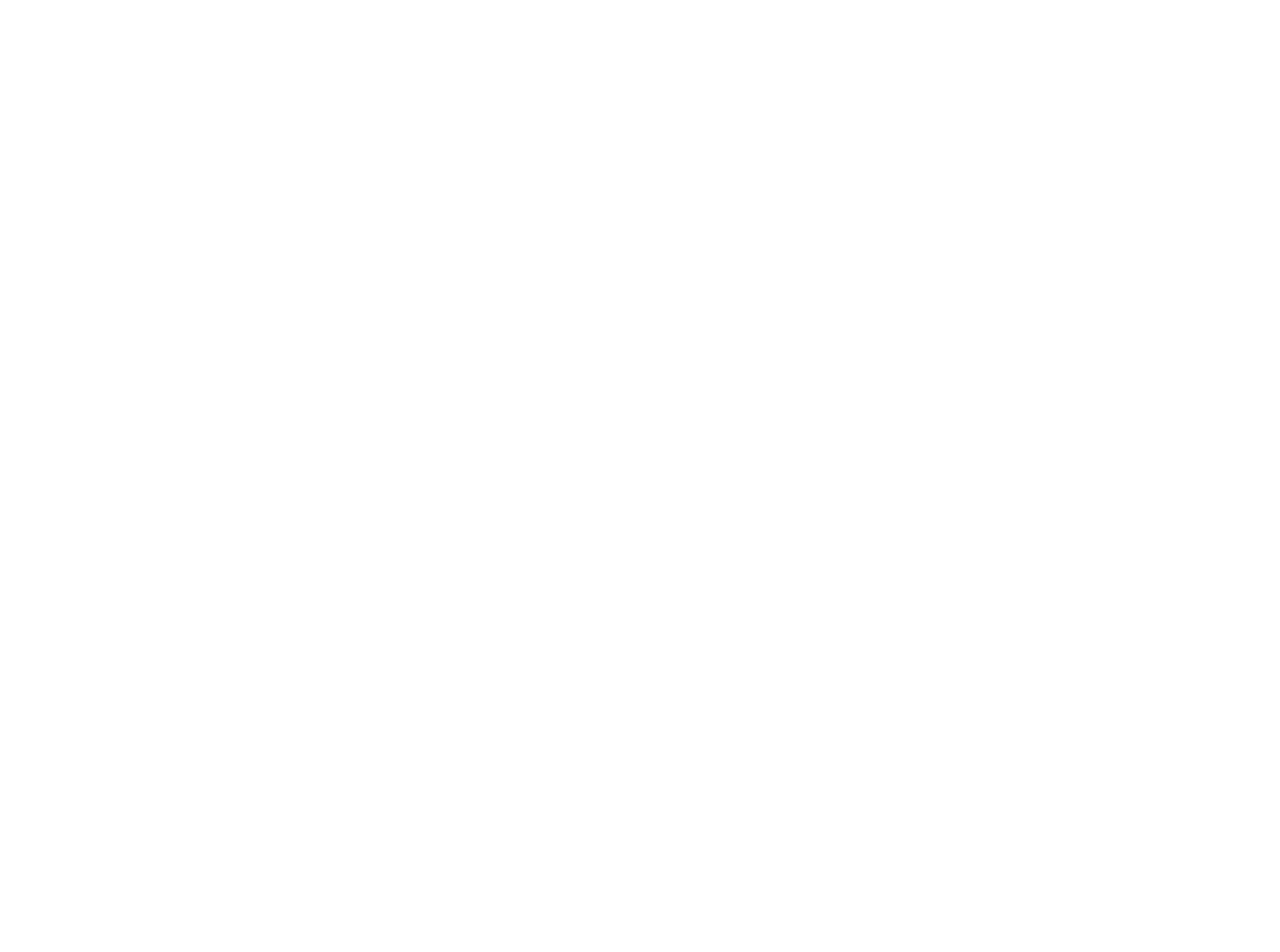
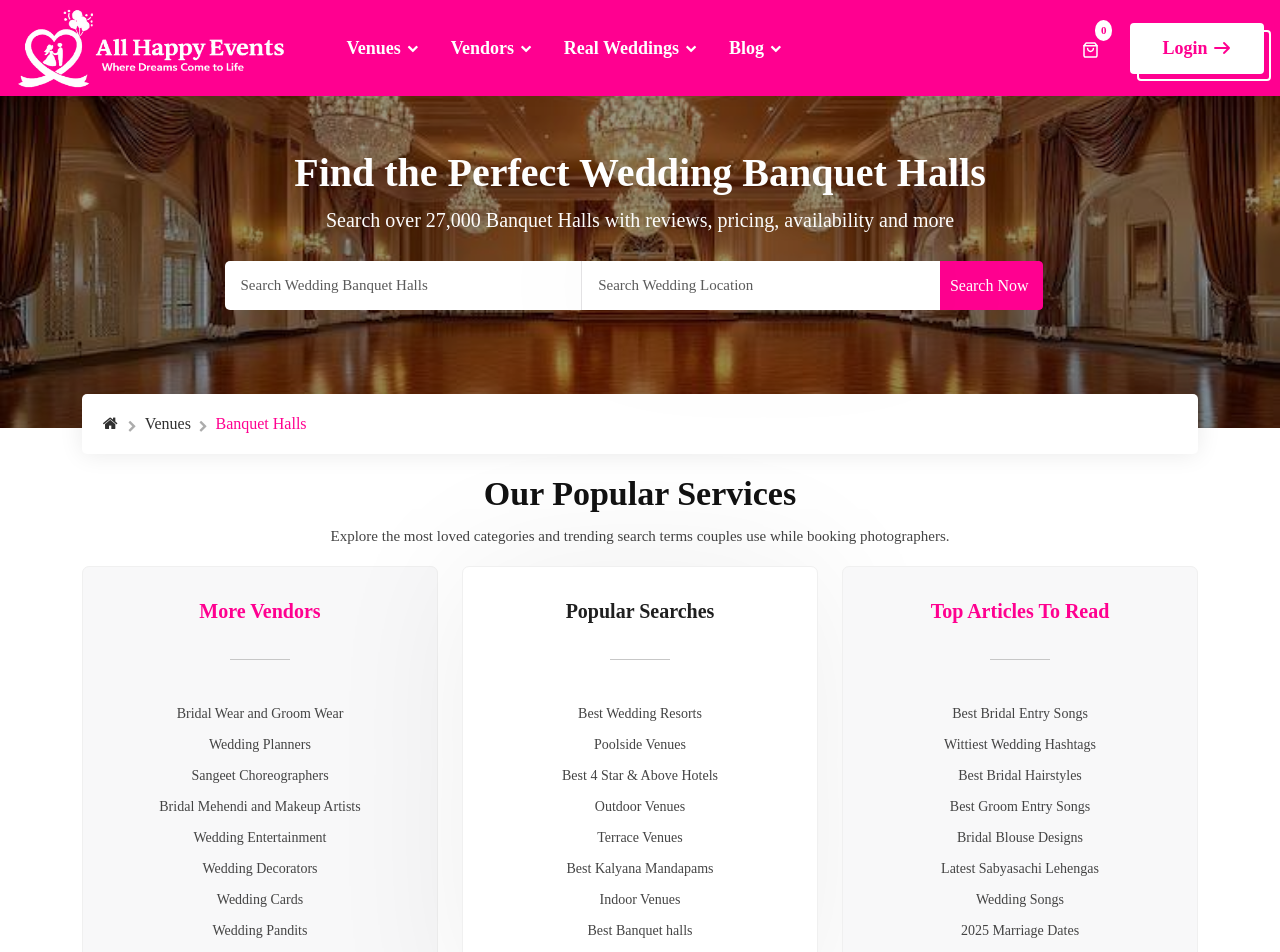
Before and after one commit to JwalaHema/Events, a React (Vite) app: page /venues-list in a window 1280 px wide. Before the commit this address had no page. Shown: the top 952 px of the page. Before the commit the page ends 800 px from the top, so only its background shows below. Built offline with nearby package versions, Linux system fonts and the light colour scheme; a web font is replaced by a local one.

Commit message:
Added pricing cards inn details pages

```diff
--- a/src/App.tsx
+++ b/src/App.tsx
@@ -1,12 +1,14 @@
 import { Routes, Route } from "react-router-dom";
 import Index from "./pages/Index";
 import RealWeddings from "./pages/RealWeddings";
+import VenuesList from "./pages/VenuesList";
 
 function App() {
   return (
     <Routes>
       <Route path="/" element={<Index />} />
       <Route path="/real-weddings" element={<RealWeddings />} />
+      <Route path="/venues-list" element={<VenuesList />} />
     </Routes>
   );
 }
--- a/src/components/Breadcrumbs.tsx
+++ b/src/components/Breadcrumbs.tsx
@@ -1,30 +1,68 @@
-import type { BreadcrumbData } from "../types/BreadcrumbsTypes";
+import type { BreadCrumbsData } from "../types/BreadcrumbsTypes";
 import { Link } from "react-router-dom";
 
 type Props = {
-  data: BreadcrumbData;
+  data: BreadCrumbsData;
 };
 
-const Breadcrumbs: React.FC<Props> = ({ data }) => {
+const BreadCrumbs: React.FC<Props> = ({ data }) => {
+  const isSearch = data.variant === "search";
+
   return (
     <section
-      className="breadcrumbs-page"
+      className={
+        isSearch
+          ? "search-result-header banner-image"
+          : "breadcrumbs-page"
+      }
       style={
         data.backgroundImage
           ? {
               backgroundImage: `url(${data.backgroundImage})`,
               backgroundSize: "cover",
-              backgroundPosition: "start",
+              backgroundPosition: "center",
             }
           : {}
       }
     >
       <div className="container">
-        <h1>{data.title}</h1>
 
+        {/* 🔥 SEARCH VARIANT */}
+        {isSearch ? (
+          <div className="row">
+            <div className="col-lg-9 mx-auto mb-5">
+              <h1>{data.title}</h1>
+              <p className="lead">{data.subtitle}</p>
+
+              <div className="input-group">
+                <input
+                  type="text"
+                  className="form-control form-light"
+                  placeholder={data.searchPlaceholder1}
+                />
+
+                <input
+                  type="text"
+                  className="form-control form-light left-border"
+                  placeholder={data.searchPlaceholder2}
+                />
+
+                <div className="input-group-prepend input-group-prepend-search">
+                  <button type="submit" className="btn btn-default btn-default-search">
+                    {data.buttonText}
+                  </button>
+                </div>
+              </div>
+            </div>
+          </div>
+        ) : (
+          /* 🔥 DEFAULT VARIANT */
+          <h1>{data.title}</h1>
+        )}
+
+        {/* ✅ COMMON BREADCRUMB */}
         <nav aria-label="breadcrumb">
           <ol className="breadcrumb">
-
             {data.items.map((item, index) => {
               const isLast = index === data.items.length - 1;
 
@@ -40,18 +78,19 @@ const Breadcrumbs: React.FC<Props> = ({ data }) => {
                     </Link>
                   ) : (
                     <>
-                      {item.icon && <i className={item.icon}></i>} {item.label}
+                      {item.icon && <i className={item.icon}></i>}{" "}
+                      {item.label}
                     </>
                   )}
                 </li>
               );
             })}
-
           </ol>
         </nav>
+
       </div>
     </section>
   );
 };
 
-export default Breadcrumbs;
+export default BreadCrumbs;
--- a/src/components/Header.tsx
+++ b/src/components/Header.tsx
@@ -39,37 +39,37 @@ const Header: React.FC = () => {
 
                                     <div className="mega-col">
                                         <h4>By Type</h4>
-                                        <a href="Venues_list.html">Banquet Halls</a>
-                                        <a href="Venues_list.html">Marriage Garden / Lawns</a>
-                                        <a href="Venues_list.html">Event Resorts</a>
-                                        <a href="Venues_list.html">Small Function / Party Halls</a>
-                                        <a href="Venues_list.html">Destination Event Venues</a>
-                                        <a href="Venues_list.html">Kalyana Mandapams</a>
-                                        <a href="Venues_list.html">4 Star & Above Hotels</a>
-                                        <a href="Venues_list.html">Event Farmhouses</a>
-                                        <a href="Venues_list.html">View all Venues</a>
+                                        <Link to="/venues-list">Banquet Halls</Link>
+                                        <Link to="/venues-list">Marriage Garden / Lawns</Link>
+                                        <Link to="/venues-list">Event Resorts</Link>
+                                        <Link to="/venues-list">Small Function / Party Halls</Link>
+                                        <Link to="/venues-list">Destination Event Venues</Link>
+                                        <Link to="/venues-list">Kalyana Mandapams</Link>
+                                        <Link to="/venues-list">4 Star & Above Hotels</Link>
+                                        <Link to="/venues-list">Event Farmhouses</Link>
+                                        <Link to="/venues-list">View all Venues</Link>
                                     </div>
 
                                     <div className="mega-col">
                                         <h4>By City</h4>
-                                        <a href="Venues_list.html">Hyderabad</a>
-                                        <a href="Venues_list.html">Vijayawada</a>
-                                        <a href="Venues_list.html">Tirupati</a>
-                                        <a href="Venues_list.html">Rajahmundry</a>
-                                        <a href="Venues_list.html">Vizag</a>
-                                        <a href="Venues_list.html">Warangal</a>
+                                        <Link to="/venues-list">Hyderabad</Link>
+                                        <Link to="/venues-list">Vijayawada</Link>
+                                        <Link to="/venues-list">Tirupati</Link>
+                                        <Link to="/venues-list">Rajahmundry</Link>
+                                        <Link to="/venues-list">Vizag</Link>
+                                        <Link to="/venues-list">Warangal</Link>
                                     </div>
 
                                     <div className="mega-col">
                                         <h4>Popular Picks</h4>
-                                        <a href="Venues_list.html">Luxury 5-Star Venues</a>
-                                        <a href="Venues_list.html">Beach Event Venues</a>
-                                        <a href="Venues_list.html">Fort / Palace Venues</a>
-                                        <a href="Venues_list.html">Poolside Venues</a>
-                                        <a href="Venues_list.html">Budget-Friendly Venues</a>
-                                        <a href="Venues_list.html">Intimate Venues</a>
-                                        <a href="Venues_list.html">Hill-station Venues</a>
-                                        <a href="Venues_list.html">Outdoor Venues</a>
+                                        <Link to="/venues-list">Luxury 5-Star Venues</Link>
+                                        <Link to="/venues-list">Beach Event Venues</Link>
+                                        <Link to="/venues-list">Fort / Palace Venues</Link>
+                                        <Link to="/venues-list">Poolside Venues</Link>
+                                        <Link to="/venues-list">Budget-Friendly Venues</Link>
+                                        <Link to="/venues-list">Intimate Venues</Link>
+                                        <Link to="/venues-list">Hill-station Venues</Link>
+                                        <Link to="/venues-list">Outdoor Venues</Link>
                                     </div>
 
                                 </div>
--- /dev/null
+++ b/src/components/PricingCard.tsx
@@ -0,0 +1,35 @@
+import React from "react";
+import type { PricingItem } from "../types/PricingTypes";
+
+interface Props {
+  data: PricingItem;
+}
+
+const PricingCard: React.FC<Props> = ({ data }) => {
+  return (
+    <div className="col-md-4">
+      <div className={`pricing-table-wrap ${data.isPrimary ? "premium" : ""}`}>
+        <h3>{data.title}</h3>
+
+        <div className="plan-price"></div>
+
+        <ul className="list-unstyled">
+          {data.items.map((item, index) => (
+            <li key={index}>{item}</li>
+          ))}
+        </ul>
+
+        <a
+          href="javascript:"
+          className={`btn btn-rounded ${
+            data.isPrimary ? "btn-primary" : "btn-default"
+          }`}
+        >
+          {data.buttonText}
+        </a>
+      </div>
+    </div>
+  );
+};
+
+export default PricingCard;
--- /dev/null
+++ b/src/components/PricingSection.tsx
@@ -0,0 +1,26 @@
+import React from "react";
+import PricingCard from "./PricingCard";
+import { pricingData } from "../data/PricingData";
+
+const PricingSection: React.FC = () => {
+  return (
+    <section className="wide-tb-90">
+      <div className="container">
+        <div className="intro-box">
+          <h2>Our Popular Services</h2>
+          <p className="desc">
+            Explore the most loved categories and trending search terms couples use while booking photographers.
+          </p>
+        </div>
+
+        <div className="row">
+          {pricingData.map((item, index) => (
+            <PricingCard key={index} data={item} />
+          ))}
+        </div>
+      </div>
+    </section>
+  );
+};
+
+export default PricingSection;
--- a/src/data/BreadcrumbsData.ts
+++ b/src/data/BreadcrumbsData.ts
@@ -1,6 +1,37 @@
-import type { BreadcrumbData } from "../types/BreadcrumbsTypes";
+import type { BreadCrumbsData } from "../types/BreadcrumbsTypes";
 
-export const realWeddingBreadcrumb: BreadcrumbData = {
+/* VENUE / SEARCH BANNER */
+export const venueBreadcrumb: BreadCrumbsData = {
+  variant: "search",
+
+  title: "Find the Perfect Wedding Banquet Halls",
+  subtitle:
+    "Search over 27,000 Banquet Halls with reviews, pricing, availability and more",
+
+  searchPlaceholder1: "Search Wedding Banquet Halls",
+  searchPlaceholder2: "Search Wedding Location",
+  buttonText: "Search Now",
+
+  backgroundImage: "/images/banner/venue_list_breadcrum.jpg",
+
+  items: [
+    {
+      link: "/",
+      icon: "fa fa-home",
+    },
+    {
+      label: "Venues",
+    },
+    {
+      label: "Banquet Halls",
+    },
+  ],
+};
+
+/* REAL WEDDING BANNER */
+export const realWeddingBreadcrumb: BreadCrumbsData = {
+  variant: "default",
+
   title: "Real Wedding List",
   backgroundImage: "/images/banner/breadcrumbs_bg.jpg",
 
--- /dev/null
+++ b/src/data/PricingData.ts
@@ -0,0 +1,47 @@
+import type { PricingItem } from "../types/PricingTypes";
+
+export const pricingData: PricingItem[] = [
+  {
+    title: "More Vendors",
+    items: [
+      "Bridal Wear and Groom Wear",
+      "Wedding Planners",
+      "Sangeet Choreographers",
+      "Bridal Mehendi and Makeup Artists",
+      "Wedding Entertainment",
+      "Wedding Decorators",
+      "Wedding Cards",
+      "Wedding Pandits",
+    ],
+    buttonText: "Explore More",
+  },
+  {
+    title: "Popular Searches",
+    items: [
+      "Best Wedding Resorts",
+      "Poolside Venues",
+      "Best 4 Star & Above Hotels",
+      "Outdoor Venues",
+      "Terrace Venues",
+      "Best Kalyana Mandapams",
+      "Indoor Venues",
+      "Best Banquet halls",
+    ],
+    buttonText: "Explore More",
+    isPrimary: true,
+  },
+  {
+    title: "Top Articles To Read",
+    items: [
+      "Best Bridal Entry Songs",
+      "Wittiest Wedding Hashtags",
+      "Best Bridal Hairstyles",
+      "Best Groom Entry Songs",
+      "Bridal Blouse Designs",
+      "Latest Sabyasachi Lehengas",
+      "Wedding Songs",
+      "2025 Marriage Dates",
+    ],
+    buttonText: "Explore More",
+  },
+];
--- /dev/null
+++ b/src/pages/VenuesList.tsx
@@ -0,0 +1,19 @@
+import React from 'react'
+import AppLayout from '../layouts/AppLayout'
+import ContactSection from '../components/ContactSection'
+import { contactData } from '../data/ContactData'
+import BreadCrumbs from '../components/Breadcrumbs'
+import { venueBreadcrumb } from '../data/BreadcrumbsData'
+import PricingSection from '../components/PricingSection'
+
+const VenuesList = () => {
+    return (
+        <AppLayout>
+            <BreadCrumbs data={venueBreadcrumb} />
+            <PricingSection/>
+            <ContactSection data={contactData} />
+        </AppLayout>
+    )
+}
+
+export default VenuesList
--- /dev/null
+++ b/src/types/PricingTypes.ts
@@ -0,0 +1,6 @@
+export interface PricingItem {
+  title: string;
+  items: string[];
+  buttonText: string;
+  isPrimary?: boolean;
+}
```
Also changed, not shown: src/pages/Venue.tsx (deleted, +0 -9 lines), src/types/BreadcrumbsTypes.ts (+13 -4 lines), public/images/banner/venue_list_breadcrum.jpg (added), src/styles/styles.css.
